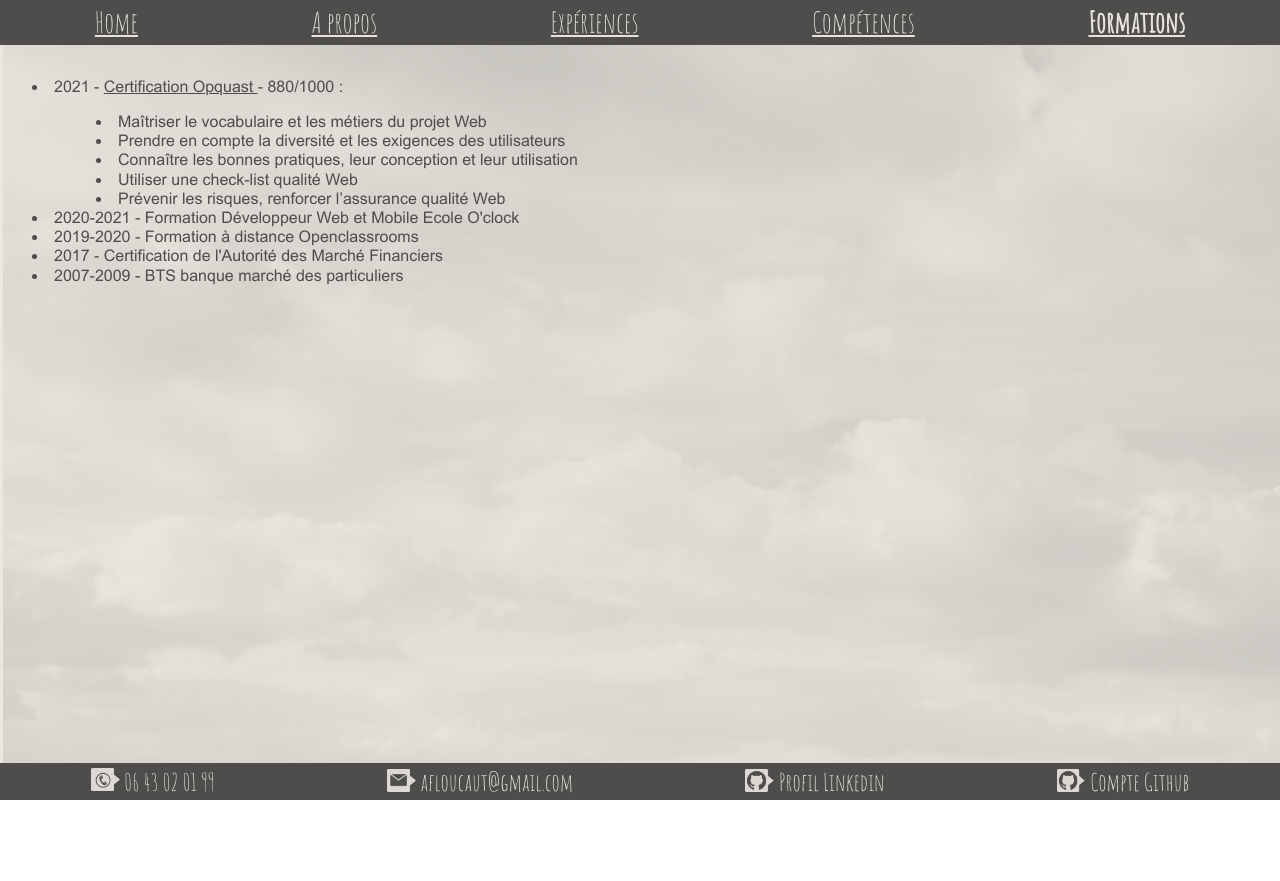
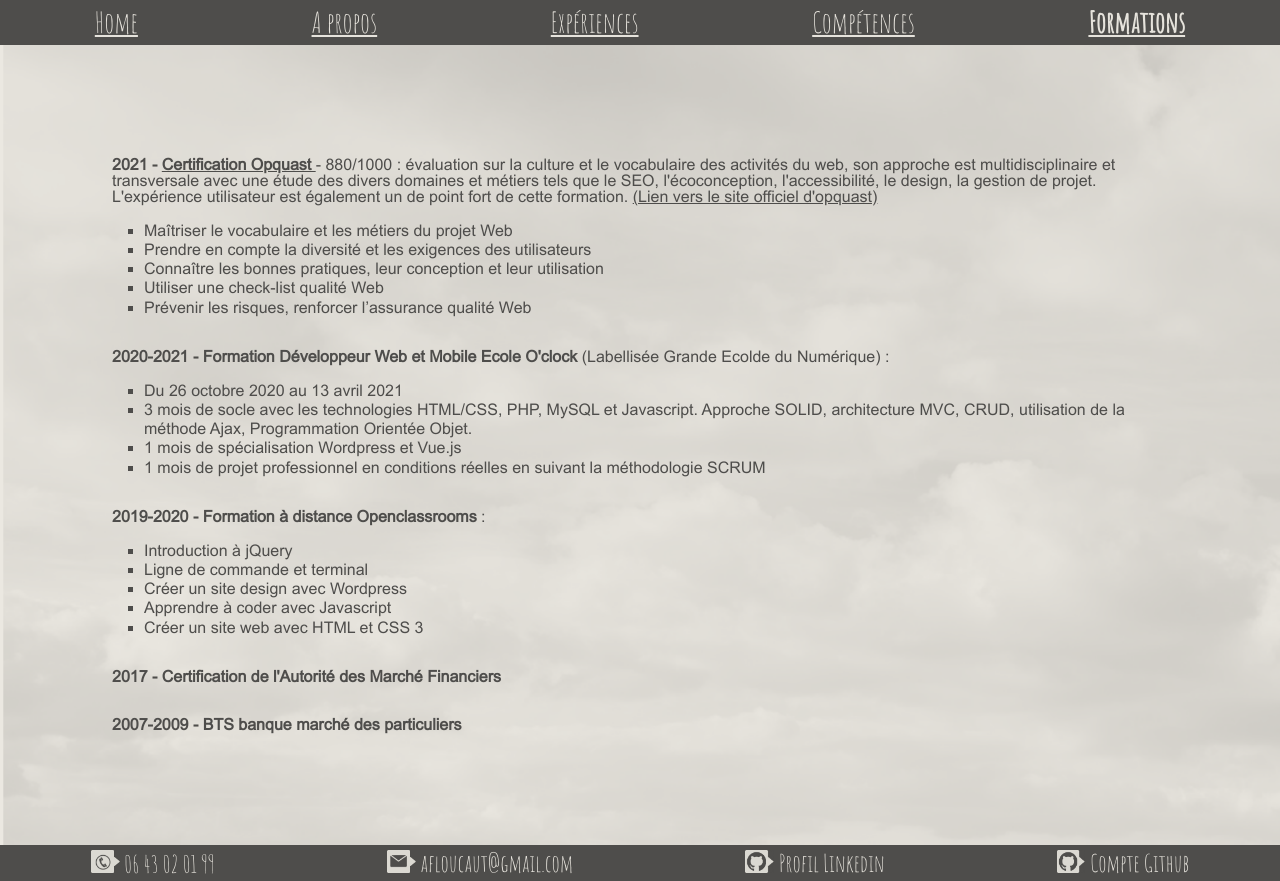
Before and after one commit to AmandineFloucaut/afloucaut, a Vue app: page /formations in a window 1280 px wide. Before the commit the page ends 800 px from the top, so only its background shows below. Built offline with nearby package versions, Linux system fonts and the light colour scheme.

Commit message:
mobile first and desktop trainings page ok

```diff
--- a/src/views/Experiences.vue
+++ b/src/views/Experiences.vue
@@ -132,15 +132,20 @@ export default {
 
 .experiences {
 
-    &>hr {
+    padding: 1.2rem;
 
-    border: 0;
-    height: 1px;
-    background: $dark-grey;
-    background: linear-gradient(90deg, rgba(230,227,220,1) 0%, rgba(78,77,75,1) 50%, rgba(230,227,220,1) 100%);
+    &>h1 {
+        margin: 2rem;
     }
 
-    padding: 1.2rem;
+    &>hr {
+        border: 0;
+        height: 1px;
+        background: $dark-grey;
+        background: linear-gradient(90deg, rgba(230,227,220,1) 0%, rgba(78,77,75,1) 50%, rgba(230,227,220,1) 100%);
+    }
+
+
 
     &__title {
        @include title-page;
--- a/src/views/Home.vue
+++ b/src/views/Home.vue
@@ -54,7 +54,7 @@ export default {
                author: "Confucius"
              },
              {
-               quote: "Faites quelques chose et, si ça ne fonctionne pas, essayez autre chose.",
+               quote: "Faites quelque chose et, si ça ne fonctionne pas, essayez autre chose.",
                author: "Franklin Delano Roosevelt"
              },
              {
--- a/src/views/Trainings.vue
+++ b/src/views/Trainings.vue
@@ -1,7 +1,10 @@
 <template>
 
-<ul class="trainings">
-    <li class="opquast"> 2021 - <a href="" title="Télécharger le document pdf" @click="downloadOpquastPdf"> Certification Opquast </a> - 880/1000 :
+<div class="trainings">
+
+    <p class="opquast trainings__skills" >
+        <strong> 2021 - <a href="" title="Télécharger le document pdf" @click="downloadOpquastPdf">  Certification Opquast </a></strong>   - 880/1000 : évaluation sur la culture et le vocabulaire des activités du web, son approche est multidisciplinaire et transversale avec une étude des divers domaines et métiers tels que le SEO, l'écoconception, l'accessibilité, le design, la gestion de projet. L'expérience utilisateur est également un de point fort de cette formation. <a href="https://www.opquast.com/" target="_blank" title="Au clic, le lien s'ouvrira dans une nouvelle fenêtre.">(Lien vers le site officiel d'opquast)</a>
+
         <ul class="opquast__skills">
             <li> Maîtriser le vocabulaire et les métiers du projet Web </li>
             <li> Prendre en compte la diversité et les exigences des utilisateurs </li>
@@ -9,12 +12,30 @@
             <li> Utiliser une check-list qualité Web </li>
             <li> Prévenir les risques, renforcer l’assurance qualité Web </li>
         </ul>
-    </li>
-    <li> 2020-2021 - Formation Développeur Web et Mobile Ecole O'clock </li>
-    <li> 2019-2020 - Formation à distance Openclassrooms </li>
-    <li> 2017 - Certification de l'Autorité des Marché Financiers </li>
-    <li> 2007-2009 - BTS banque marché des particuliers </li>
-</ul>
+    </p>
+
+    <p class="oclock trainings__skills" >
+        <strong> 2020-2021 -  Formation Développeur Web et Mobile Ecole O'clock </strong> (Labellisée Grande Ecolde du Numérique) :
+            <ul class="oclock__details">
+                <li> Du 26 octobre 2020 au 13 avril 2021 </li>
+                <li> 3 mois de socle avec les technologies HTML/CSS, PHP, MySQL et Javascript. Approche SOLID, architecture MVC, CRUD, utilisation de la méthode Ajax, Programmation Orientée Objet. </li>
+                <li> 1 mois de spécialisation Wordpress et Vue.js </li>
+                <li> 1 mois de projet professionnel en conditions réelles en suivant la méthodologie SCRUM </li>
+            </ul>
+    </p>
+    <p class="openclassrooms trainings__skills" >
+        <strong> 2019-2020 -  Formation à distance Openclassrooms </strong>  :
+        <ul class="openclassrooms__details">
+            <li> Introduction à jQuery </li>
+            <li> Ligne de commande et terminal </li>
+            <li> Créer un site design avec Wordpress </li>
+            <li> Apprendre à coder avec Javascript </li>
+            <li> Créer un site web avec HTML et CSS 3 </li>
+        </ul>
+    </p>
+    <p class="trainings__skills"> <strong> 2017 -  Certification de l'Autorité des Marché Financiers </strong>  </p>
+    <p class="trainings__skills"> <strong> 2007-2009 -  BTS banque marché des particuliers </strong>  </p>
+</div>
 
 </template>
 
@@ -41,16 +62,46 @@ export default {
 @import "~@/assets/scss/main.scss";
 
 .trainings {
-    @include list-page {
-        margin: 2rem;
+
+    margin: 2rem 1rem;
+
+    &__skills {
+        margin: 2rem 0;
+
+         &>strong {
+        font-weight: bold;
+    }
     }
 
-    .opquast__skills {
+    .opquast__skills,
+    .oclock__details,
+    .openclassrooms__details {
         @include list-page {
-            margin-left: 4rem;
+            margin-left: 2rem;
+            list-style: square;
         }
+    }
+
+}
+
+@include screen-medium {
+    .trainings {
+        margin: 3rem;
+    }
+}
+
+@include screen-large {
+    .trainings {
+        margin: 5rem;
+    }
+}
+
+@include screen-extra-large {
+    .trainings {
+        margin: 7rem;
     }
 }
 
 
+
 </style>
```
